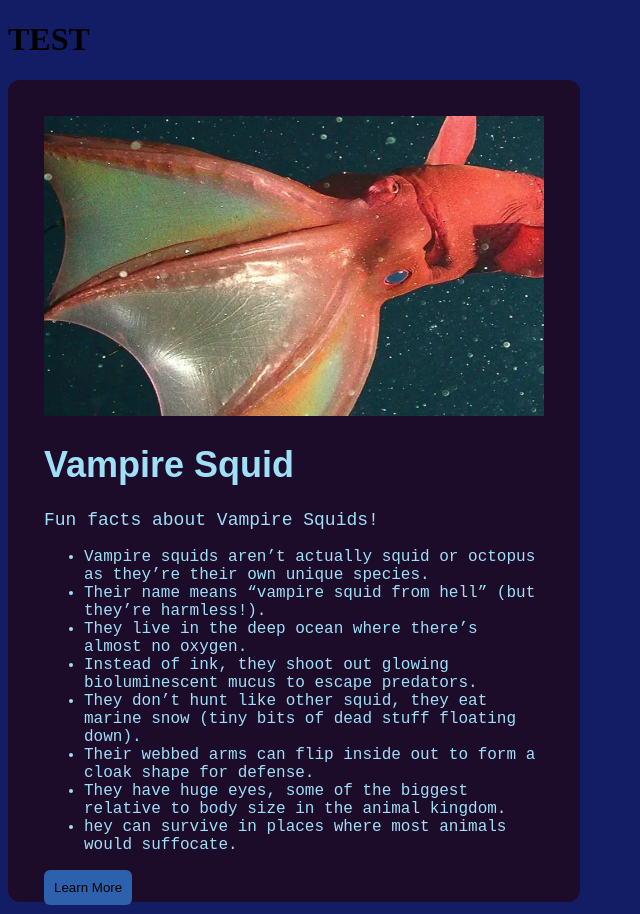
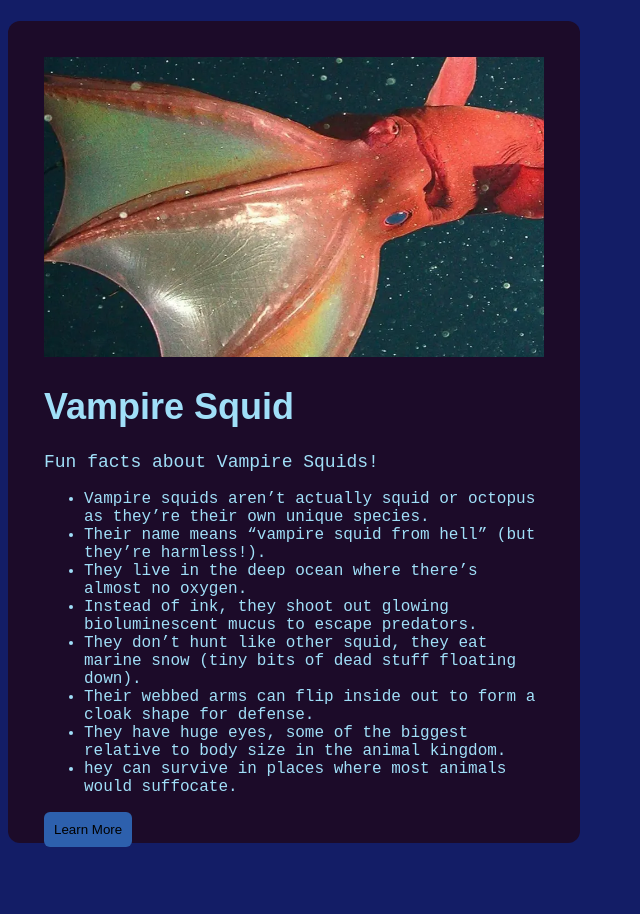
Before and after one commit to YeshuaA-fx/YeshuaA-fx.github.io, a plain HTML site: page Week3/homework3.html in a window 1280 px wide. Shown: the whole page, without its empty margins (0-640 px from the left). After the commit the page ends 855 px from the top, so only its background shows below. Drawn offline with Linux system fonts and the light colour scheme.

Commit message:
Update homework3.html

```diff
--- a/Week3/homework3.html
+++ b/Week3/homework3.html
@@ -7,7 +7,7 @@
      <link rel="stylesheet" href="./workstyle.css">
 </head>
 <body>
-    <h1>TEST</h1>
+    <h1> </h1>
     <div class="card">
     <img src="./homework_assets/vs.webp">
     <h1>Vampire Squid</h1>
```
